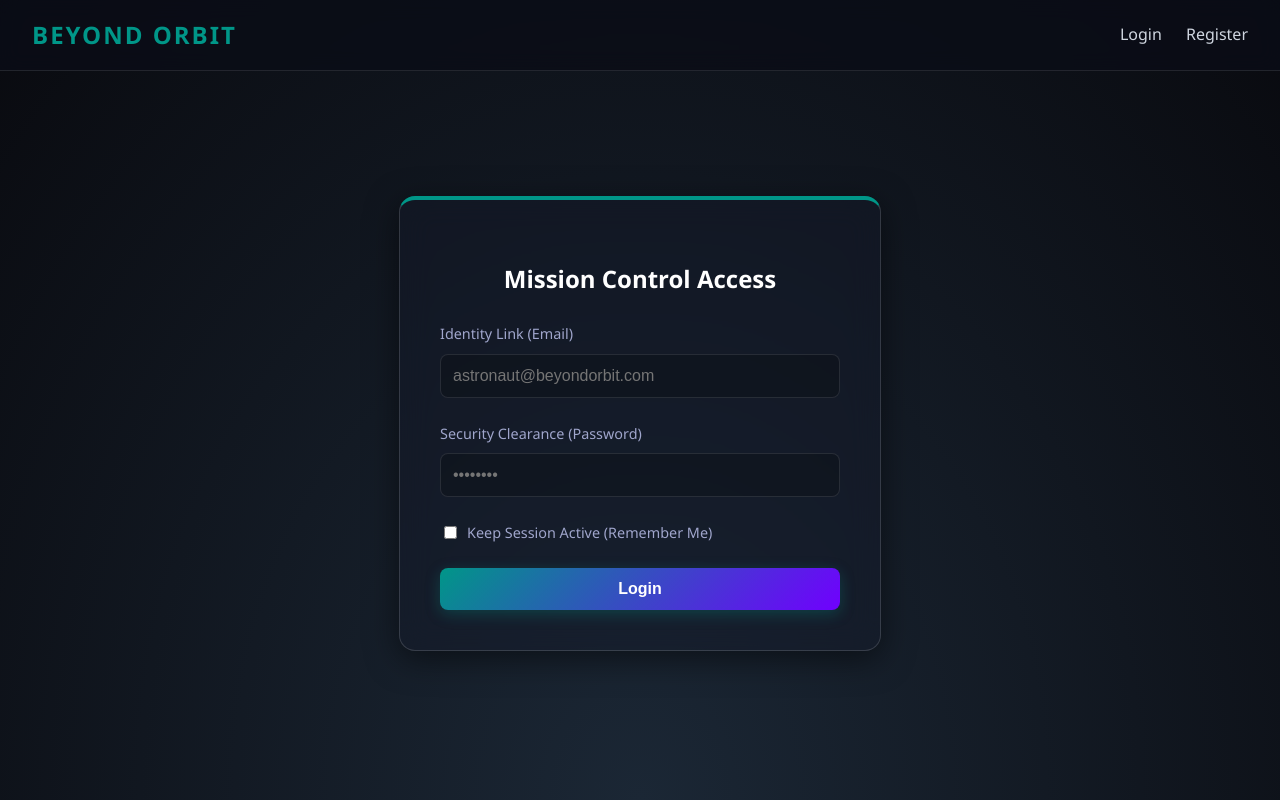
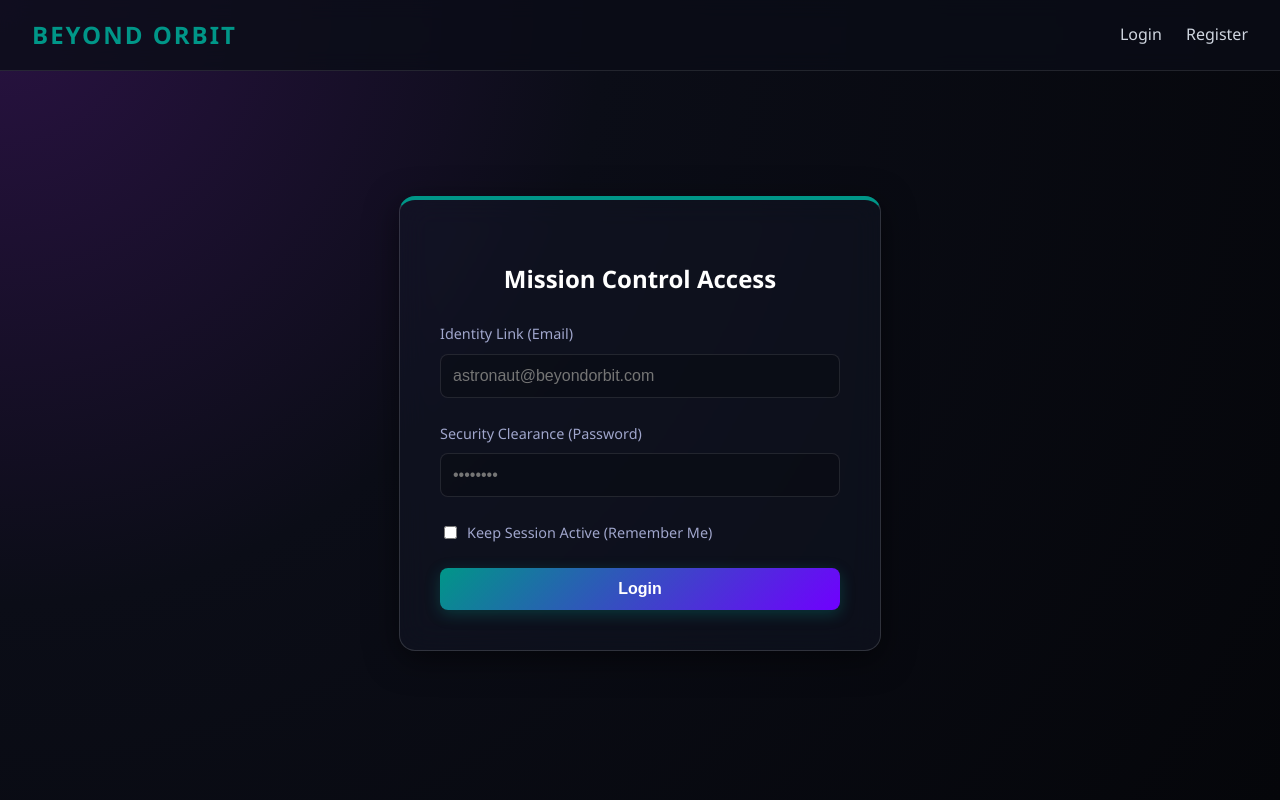
Before and after one commit to Mehjabin08/BeyondOrbit, a PHP site: page / in a window 1280 px wide. Run offline with PHP 8.4, Linux system fonts and the light colour scheme.

Commit message:
Modify background styles and card inheritance
Updated background gradient and removed background override for card styles.

```diff
--- a/public/css/style.css
+++ b/public/css/style.css
@@ -11,7 +11,7 @@
 }
 
 body {
-    background: radial-gradient(ellipse at bottom, #1b2735 0%, #090a0f 100%);
+    background: radial-gradient(circle at top left, #291242 0%, #0b0d17 40%, #05060a 100%);
     color: var(--text-color);
     font-family: var(--font-main);
     margin: 0;
@@ -80,7 +80,7 @@ nav a.active {
 .page-register-container .register-card-wide {
     max-width: 500px;
     border-top: 4px solid var(--secondary-color);
-    background: linear-gradient(180deg, var(--card-bg) 0%, #0b0d17 100%);
+    /* Removed background override so it inherits .auth-card's glassmorphism */
 }
 
 
@@ -155,6 +155,7 @@ nav a.active {
     text-align: center;
     font-size: 1rem;
     width: 100%;
+    box-sizing: border-box;
 }
 
 .btn:hover {
```
